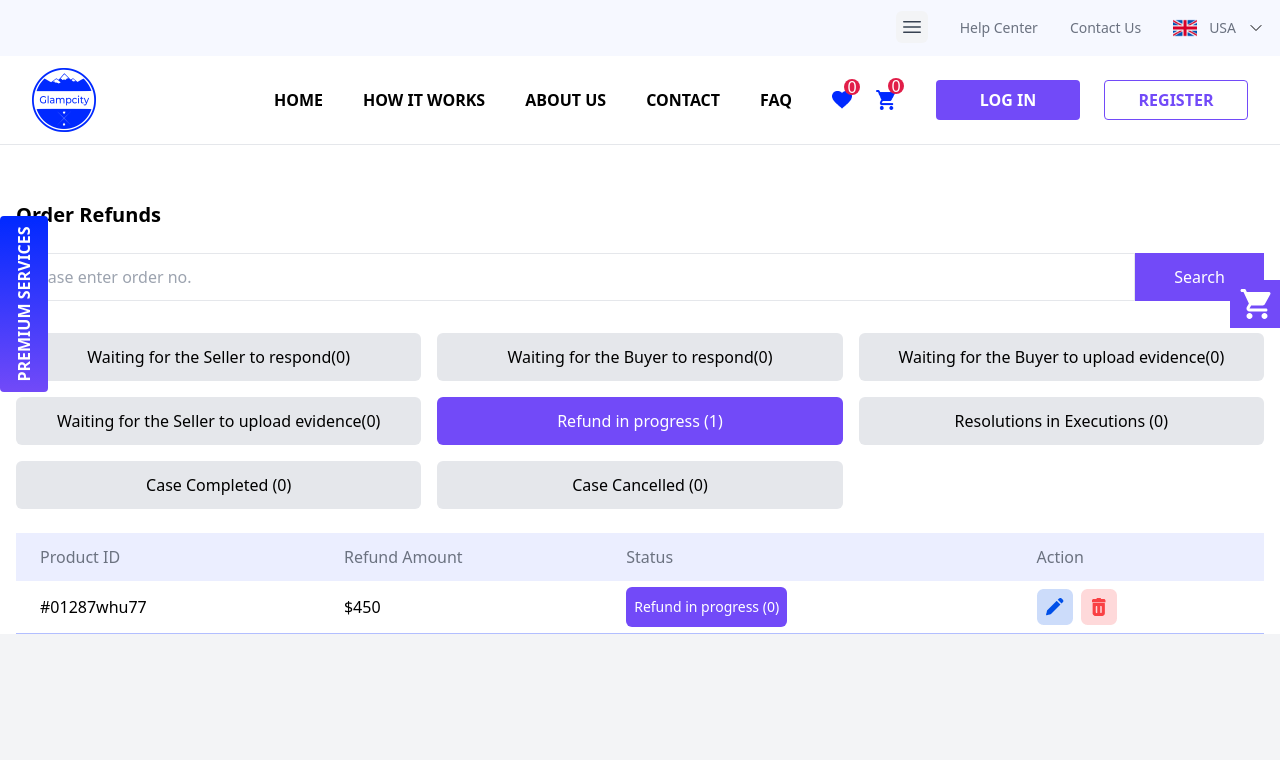
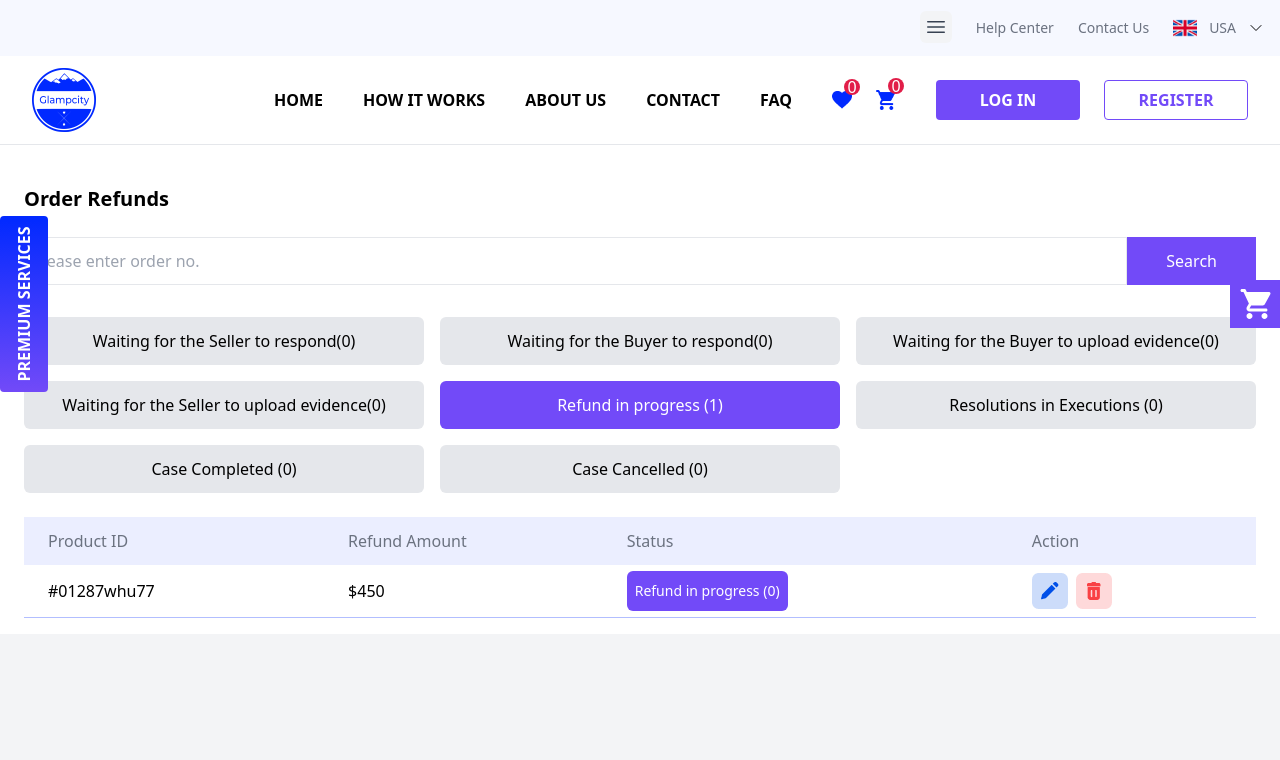
Before and after one commit to robiulalamdev/glampcity-nextJS, a Next.js app: page /order-refunds in a window 1280 px wide. Shown: the top 760 px of the page. Built offline with nearby package versions, Linux system fonts and the light colour scheme.

Commit message:
order refund and top navber simple updated

```diff
--- a/src/components/Shared/Navber/TopNavber.js
+++ b/src/components/Shared/Navber/TopNavber.js
@@ -30,7 +30,7 @@ const TopNavber = () => {
 
     return (
         <nav className='bg-[#E5EAFF57] cursor-pointer'>
-            <div className='flex justify-end items-center gap-8 max-w-[1440px] mx-auto px-4 h-14'>
+            <div className='flex justify-end items-center gap-6 max-w-[1440px] mx-auto px-4 h-14'>
 
                 <div className="dropdown">
                     <button id="dropdown-btn" className="p-1 font-semibold text-gray-700 bg-gray-100 rounded-md
--- a/src/pages/order-refunds/index.js
+++ b/src/pages/order-refunds/index.js
@@ -10,7 +10,7 @@ const index = () => {
     const dispatch = useDispatch()
     return (
         <section className='bg-white'>
-            <div className='max-w-[1440px] mx-auto pt-8 px-2 md:px-4'>
+            <div className='max-w-[1440px] mx-auto py-4 px-2 md:px-6'>
                 <h1 className='text-xl font-bold text-black my-6'>Order Refunds</h1>
                 <div className='flex-grow flex items-center'>
                     <input className='flex-grow h-10 md:h-12 w-full focus:outline-none border px-2' type="search" name="search" placeholder='Please enter order no.' />
```
